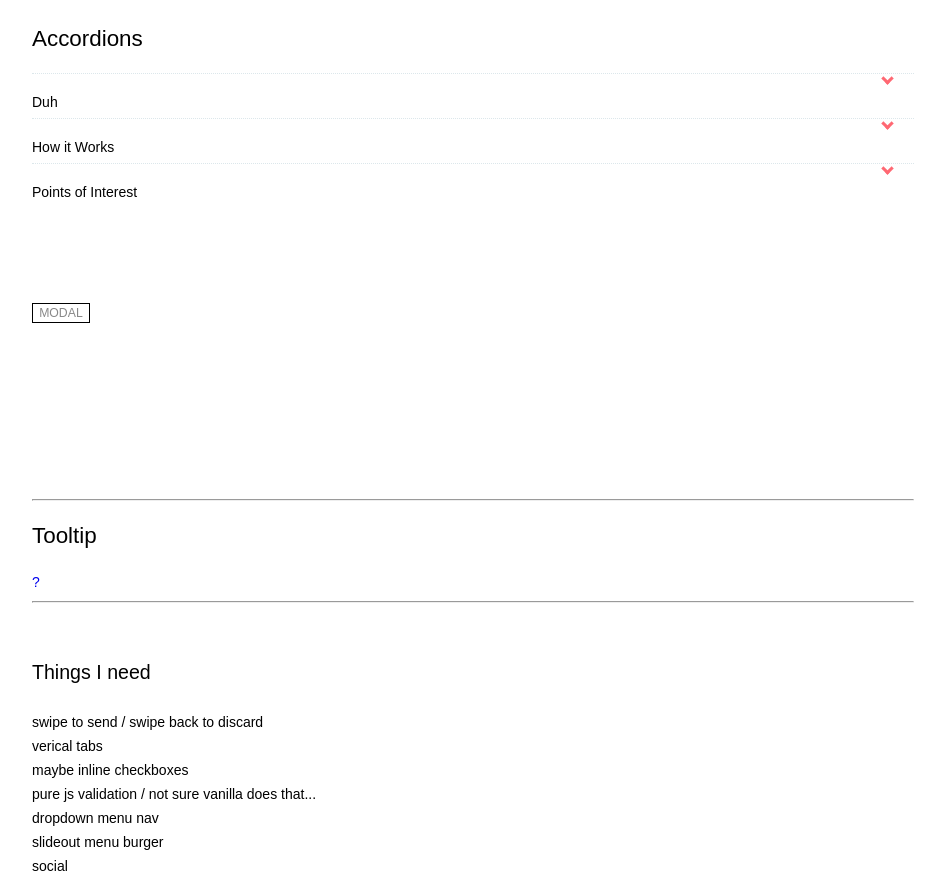
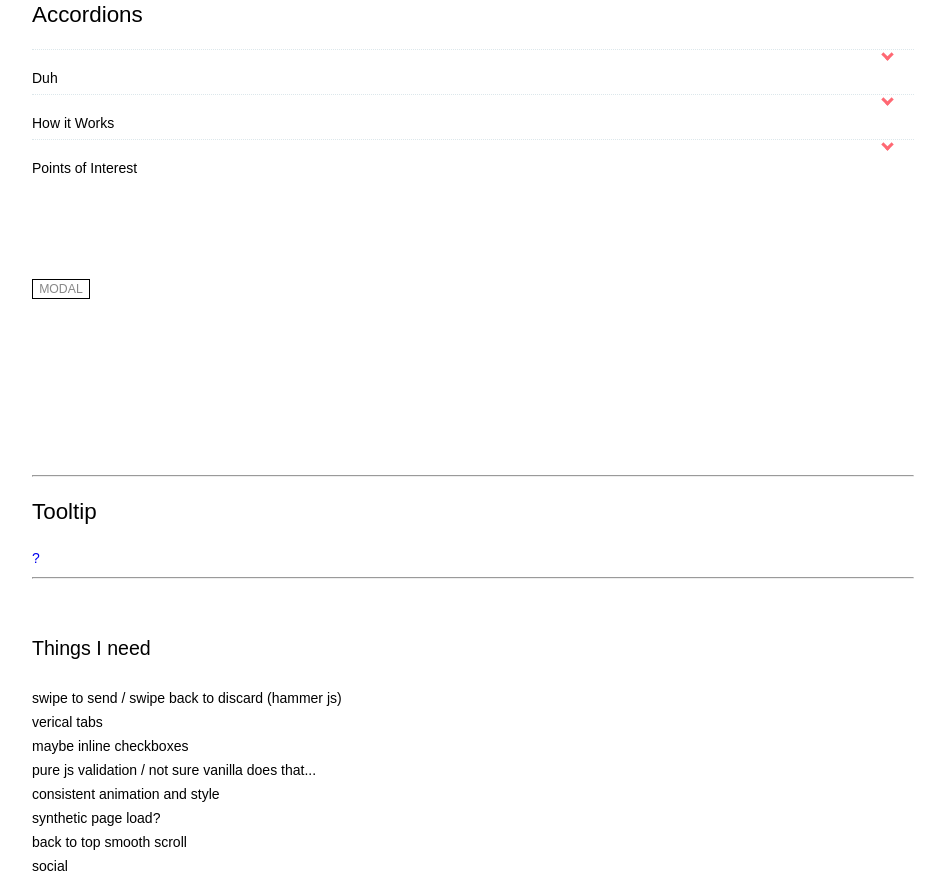
Before and after one commit to jeremybatesDC/enuff, a plain HTML site: page sink.html in a window 1280 px wide. Shown: the part 1973-2851 px from the top of the page, without its empty margins (167-1112 px from the left). Drawn offline with Linux system fonts and the light colour scheme.

Commit message:
closing up shop

```diff
--- a/sink.html
+++ b/sink.html
@@ -460,7 +460,6 @@
 
             <article class="tab">
             <h3>Tabs</h3>
-            <p>need vertical tabs too</p>
             <p>need to animate this -- also, might have to remove animation on accords so I cna make consistent animation style</p>
     <!-- Tab -->
   <!-- Tab Painel -->
@@ -549,12 +548,13 @@
 
 <h4>Things I need</h4>
 <ul>
-    <li>swipe to send / swipe back to discard</li>
+    <li>swipe to send / swipe back to discard (hammer js)</li>
     <li>verical tabs</li>
     <li>maybe inline checkboxes</li>
     <li>pure js validation / not sure vanilla does that... </li>
-    <li>dropdown menu nav</li>
-    <li>slideout menu burger</li>
+    <li>consistent animation and style</li>
+    <li>synthetic page load?</li>
+    <li>back to top smooth scroll</li>
     <li>social</li>
 </ul>
 
```
